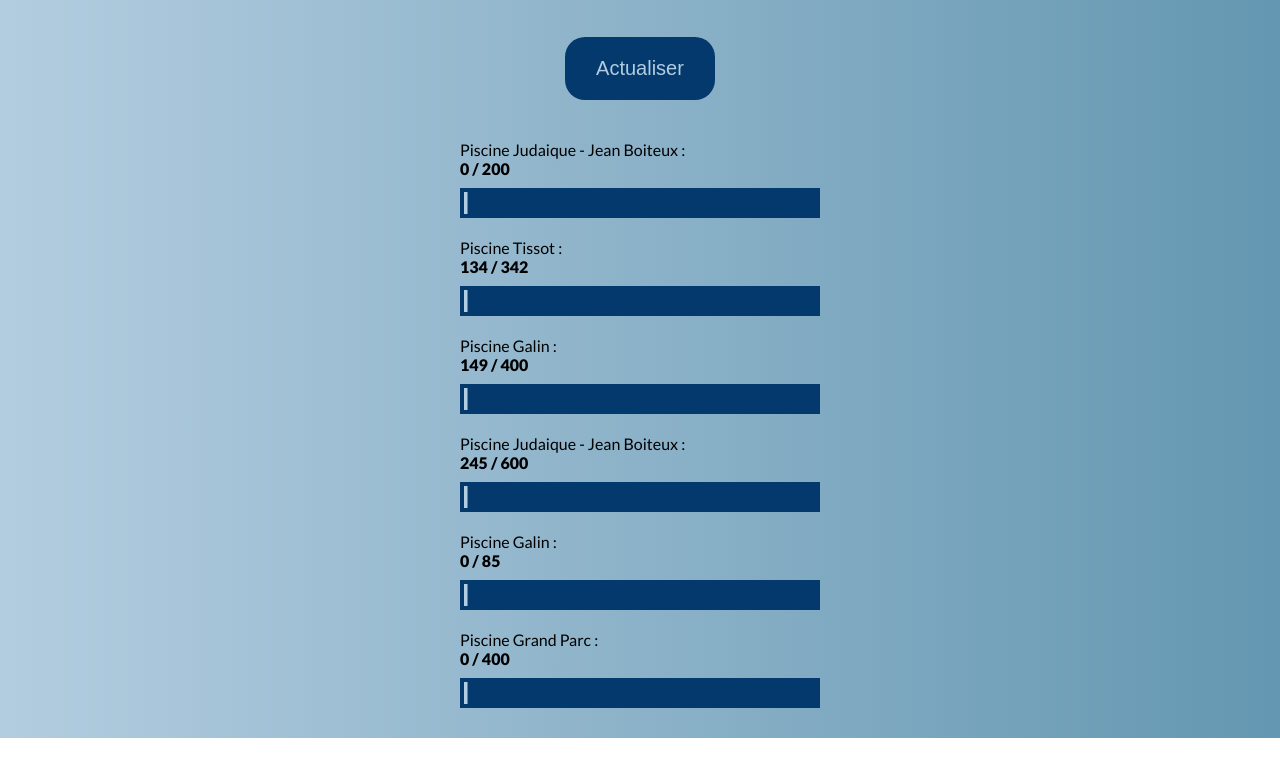
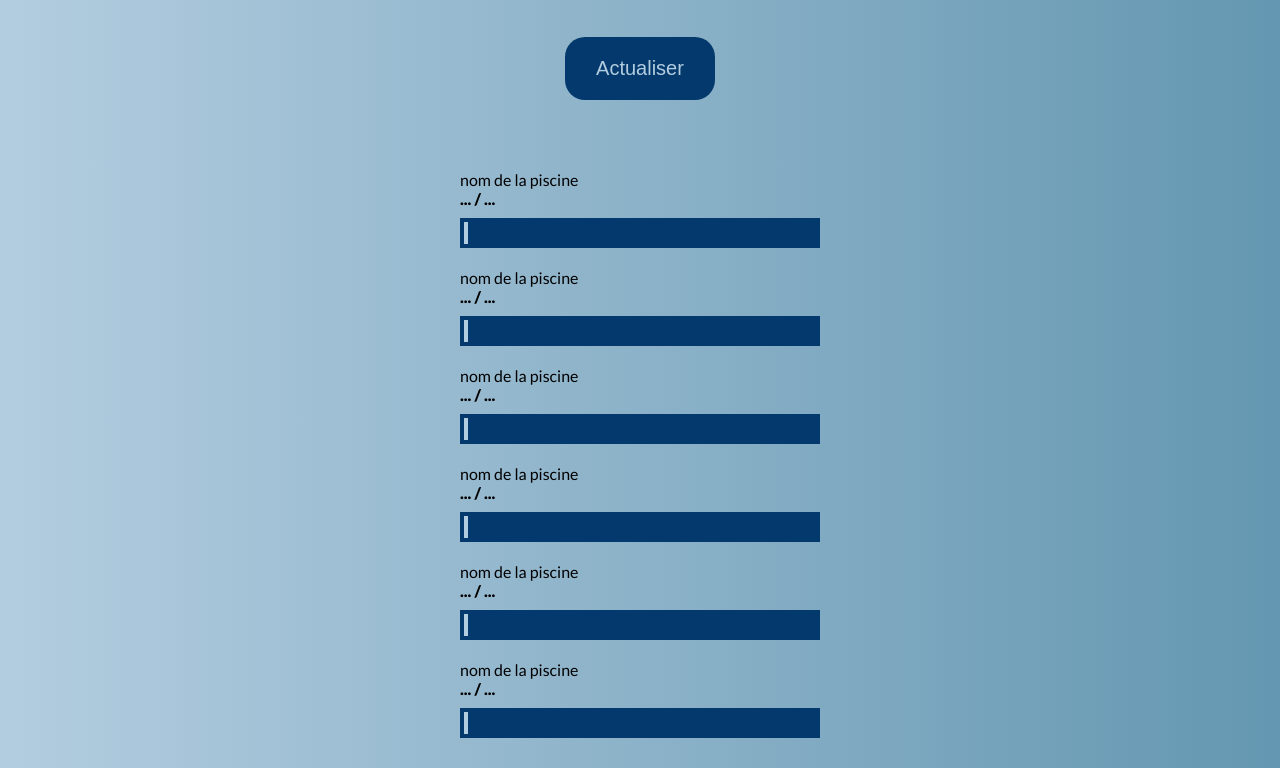
Before and after one commit to PaulDoazan/opendata-bordeaux-piscines, a plain HTML site: page finished/index.html in a window 1280 px wide. Shown: the part 92-860 px from the top of the page. Before the commit the page ends 830 px from the top, so only its background shows below. Drawn offline with Linux system fonts and the light colour scheme.

Commit message:
Add API use with exercice 08, opendata_Bordeaux

```diff
--- a/app.js
+++ b/finished/app.js
@@ -23,7 +23,6 @@ async function fetchData() {
         btnChange()
         errorMsg.textContent = `${error}`
     }
-
 }
 
 function onRefresh(e) {
@@ -59,7 +58,6 @@ function displayData(data) {
         info.textContent = `${current} / ${record.fields.fmizonmax}`
         record.fields.datemiseajour
 
-
         let ratio = (current / record.fields.fmizonmax);
 
         visitors[index].style.transform = `scaleX(${ratio})`
--- a/index.html
+++ b/finished/index.html
@@ -14,56 +14,56 @@
       <h1>Quelle piscine choisir à Bordeaux ?</h1>
       <div class="main-interface">
         <button>Actualiser</button>
+        <p class="errorMsg"></p>
           <div class="place" data-index="0">
-            <div class="place-name">Piscine Judaique - Jean Boiteux : </div>
-            <div class="place-infos">0 / 200</div>
+            <div class="place-name">nom de la piscine</div>
+            <div class="place-infos">... / ...</div>
             <div class="diagram-container">
               <div class="capacity"></div>
               <div class="visitors"></div>
             </div>
           </div>
           <div class="place" data-index="1">
-            <div class="place-name">Piscine Tissot : </div>
-            <div class="place-infos">134 / 342</div>
+            <div class="place-name">nom de la piscine</div>
+            <div class="place-infos">... / ...</div>
             <div class="diagram-container">
               <div class="capacity"></div>
               <div class="visitors"></div>
             </div>
           </div>
           <div class="place" data-index="2">
-            <div class="place-name">Piscine Galin : </div>
-            <div class="place-infos">149 / 400</div>
+            <div class="place-name">nom de la piscine</div>
+            <div class="place-infos">... / ...</div>
             <div class="diagram-container">
               <div class="capacity"></div>
               <div class="visitors"></div>
             </div>
           </div>
           <div class="place" data-index="3">
-            <div class="place-name">Piscine Judaique - Jean Boiteux : </div>
-            <div class="place-infos">245 / 600</div>
+            <div class="place-name">nom de la piscine</div>
+            <div class="place-infos">... / ...</div>
             <div class="diagram-container">
               <div class="capacity"></div>
               <div class="visitors"></div>
             </div>
           </div>
           <div class="place" data-index="4">
-            <div class="place-name">Piscine Galin : </div>
-            <div class="place-infos">0 / 85</div>
+            <div class="place-name">nom de la piscine</div>
+            <div class="place-infos">... / ...</div>
             <div class="diagram-container">
               <div class="capacity"></div>
               <div class="visitors"></div>
             </div>
           </div>
           <div class="place" data-index="5">
-            <div class="place-name">Piscine Grand Parc : </div>
-            <div class="place-infos">0 / 400</div>
+            <div class="place-name">nom de la piscine</div>
+            <div class="place-infos">... / ...</div>
             <div class="diagram-container">
               <div class="capacity"></div>
               <div class="visitors"></div>
             </div>
           </div>
         </div>
-        <p class="errorMsg"></p>
       </div>
 
     </div>
--- a/style.css
+++ b/finished/style.css
@@ -72,6 +72,8 @@ button:hover {
 .errorMsg {
   text-align: center;
   font-size: 20px;
+  margin-bottom: 30px;
+  color: red;
 }
 
 .place {
@@ -101,8 +103,8 @@ button:hover {
   top: 4px;
   left: 4px;
   height: 22px;
-  width: 98%;
-  transform : scaleX(0.01);
+  width: 1%;
+  transform : scaleX(1);
   transform-origin: left;
   transition: transform 3s ease-in-out;
   background-color: var(--blue5);
```
